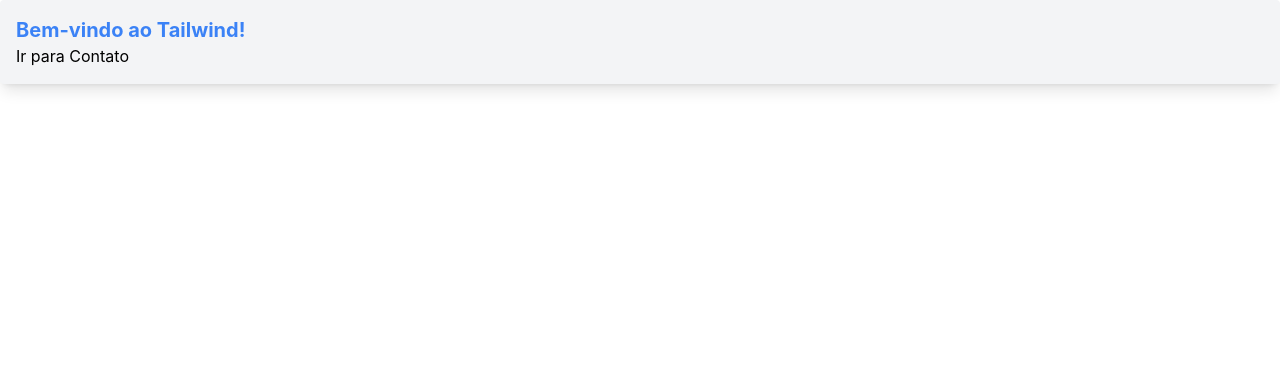
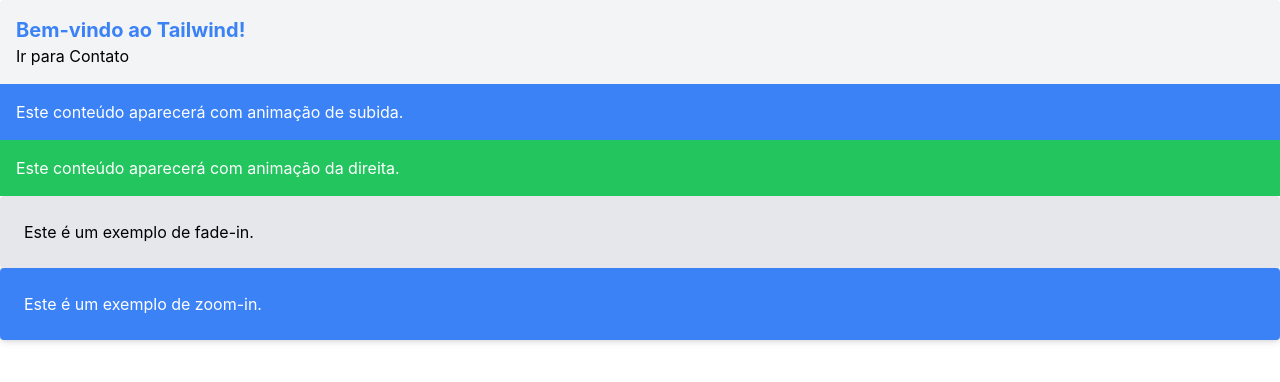
Before and after one commit to phpsantos/facetopay, a React (Create React App) app in the folder frontend-facetopay/: page / in a window 1280 px wide. Shown: the top 382 px of the page. Built offline with nearby package versions, Linux system fonts and the light colour scheme.

Commit message:
add o react aos para alguns efeitos para começar a mexer com o site de fato

```diff
--- a/frontend-facetopay/package.json
+++ b/frontend-facetopay/package.json
@@ -6,6 +6,7 @@
     "@testing-library/jest-dom": "^5.17.0",
     "@testing-library/react": "^13.4.0",
     "@testing-library/user-event": "^13.5.0",
+    "aos": "^2.3.4",
     "react": "^18.3.1",
     "react-dom": "^18.3.1",
     "react-router-dom": "^6.28.0",
--- a/frontend-facetopay/src/App.js
+++ b/frontend-facetopay/src/App.js
@@ -1,5 +1,8 @@
-import React from "react";
+import React, { useEffect } from "react";
 import { BrowserRouter as Router, Routes, Route } from "react-router-dom";
+import AOS from "aos";
+import "aos/dist/aos.css";
+
 import Home from "./pages/home";
 import About from "./pages/about";
 import Contact from "./pages/contact";
@@ -8,6 +11,12 @@
 const API_URL = process.env.REACT_APP_API_URL;
 
 function App() {
+
+  // Usando o AOS para efeitos na tela
+  useEffect(() => {
+    AOS.init({ duration: 1000 });
+  }, []);
+
   return (
     <Router>
       <Routes>
--- a/frontend-facetopay/src/pages/home.js
+++ b/frontend-facetopay/src/pages/home.js
@@ -1,6 +1,14 @@
 import { useNavigate } from "react-router-dom";
+import React, { useEffect } from "react";
+import AOS from "aos";
+import "aos/dist/aos.css";
 
 const Home = ({ apiUrl }) => {
+
+  // Adicionando para usar efeitos do AOS em página
+  useEffect(() => {
+    AOS.init({ duration: 1000 });
+  }, []);
 
   const navigate = useNavigate();
 
@@ -14,10 +22,25 @@
       <div className="bg-gray-100 p-4 rounded shadow-lg">
         <h1 className="text-xl font-bold text-blue-500">Bem-vindo ao Tailwind!</h1>
         <button onClick={goToContact} className="button">
-        Ir para Contato
-      </button>
+          Ir para Contato
+        </button>
+      </div>
+      <div>
+        <section data-aos="fade-up" className="p-4 bg-blue-500 text-white">
+          Este conteúdo aparecerá com animação de subida.
+        </section>
+        <section data-aos="fade-right" className="p-4 bg-green-500 text-white">
+          Este conteúdo aparecerá com animação da direita.
+        </section>
+      </div>
+      <div data-aos="fade-in" className="bg-gray-200 p-6 rounded shadow-md">
+        Este é um exemplo de fade-in.
+      </div>
+      <div data-aos="zoom-in" className="bg-blue-500 p-6 text-white rounded shadow-md">
+        Este é um exemplo de zoom-in.
       </div>
     </div>
+
   );
 };
 
```
Also changed, not shown: 1 other file (tests, documents, lock files or other folders).
